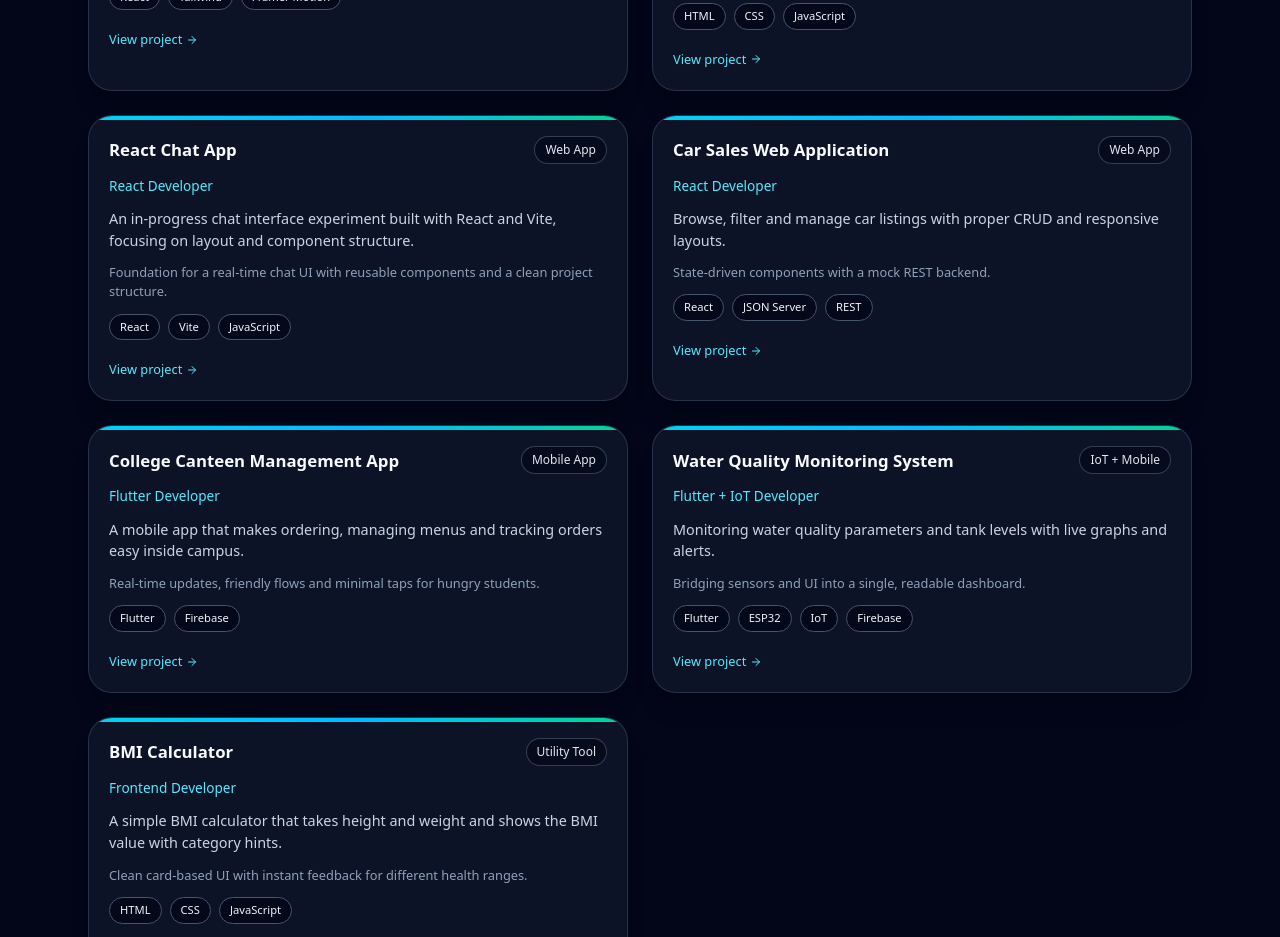
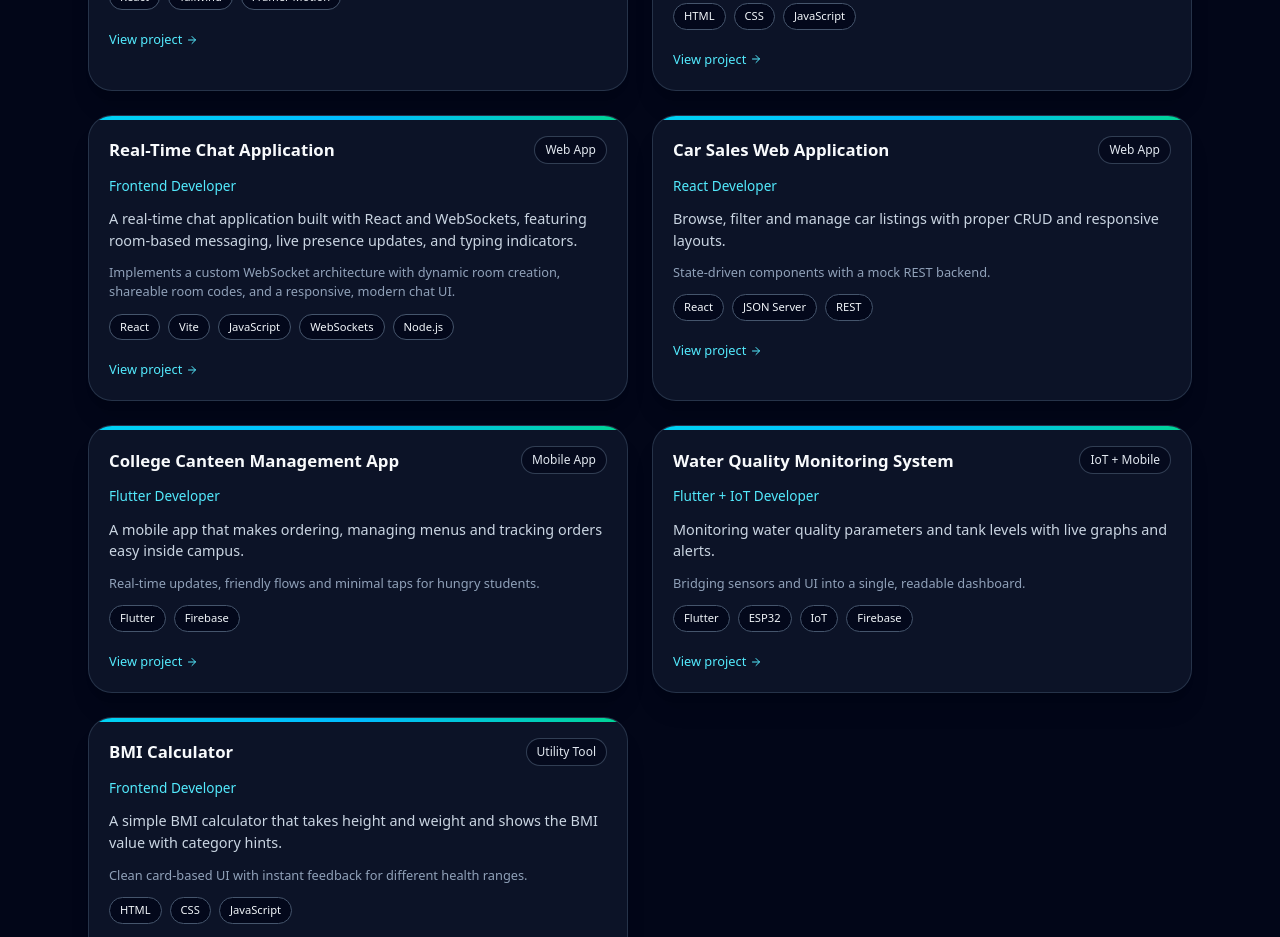
Before and after one commit to Ghost-dot-coder/personal-portfolio, a React (Vite) app: page / in a window 1280 px wide. Shown: the part 1200-2137 px from the top of the page. Built offline with nearby package versions, Linux system fonts and the light colour scheme; the HTML template or start-up script is replaced by a standard one.

Commit message:
updated project

```diff
--- a/src/data/portfolioData.js
+++ b/src/data/portfolioData.js
@@ -60,14 +60,14 @@ export const projects = [
     type: "Landing Page",
   },
   {
-    title: "React Chat App",
-    role: "React Developer",
-    stack: ["React", "Vite", "JavaScript"],
+    title: "Real-Time Chat Application",
+    role: "Frontend Developer",
+    stack: ["React", "Vite", "JavaScript", "WebSockets", "Node.js"],
     description:
-      "An in-progress chat interface experiment built with React and Vite, focusing on layout and component structure.",
+      "A real-time chat application built with React and WebSockets, featuring room-based messaging, live presence updates, and typing indicators.",
     highlight:
-      "Foundation for a real-time chat UI with reusable components and a clean project structure.",
-    link: "https://github.com/Ghost-dot-coder/Chat-app-REACT",
+      "Implements a custom WebSocket architecture with dynamic room creation, shareable room codes, and a responsive, modern chat UI.",
+    link: "https://chat-app-react-front-end.vercel.app",
     type: "Web App",
   },
   {
```
